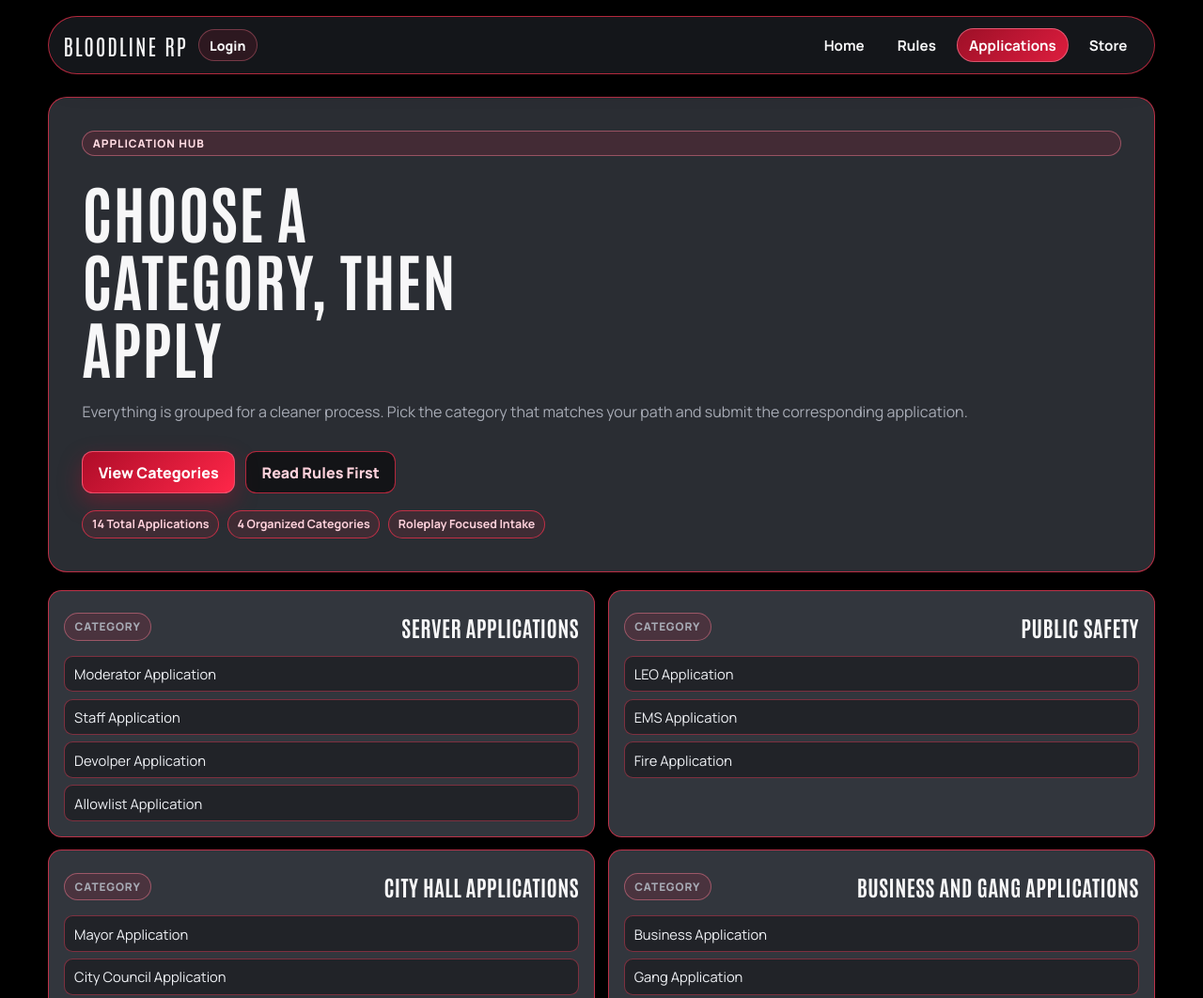
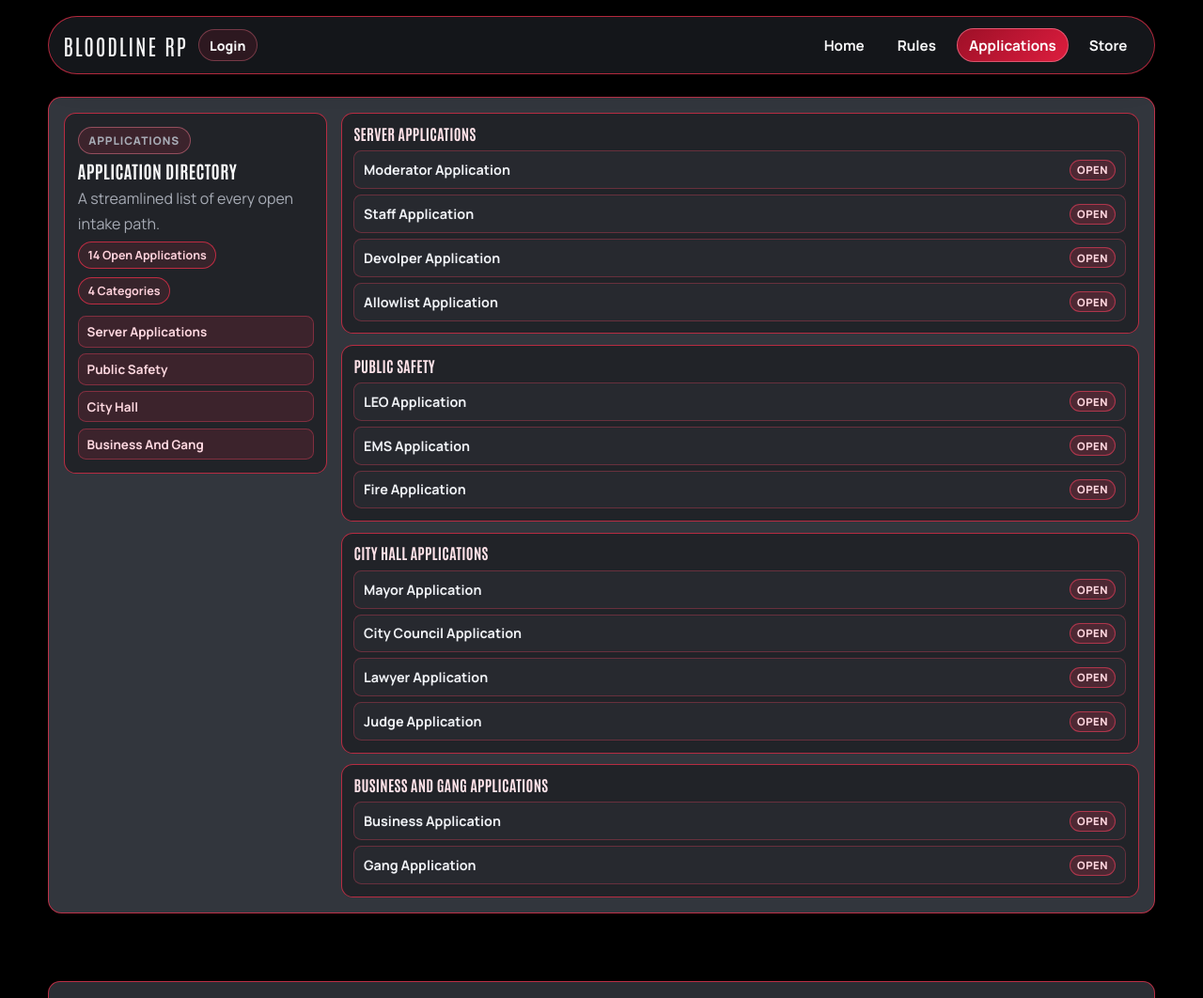
Before and after one commit to nicknubbz1/Bloodline-RP-Website, a plain HTML site: page applications.html in a window 1280 px wide. Shown: the top 1062 px of the page at 94% size. Drawn offline with Linux system fonts and the light colour scheme; no server answers.

Commit message:
Replace applications layout with sleek directory-style design

```diff
--- a/applications.html
+++ b/applications.html
@@ -34,70 +34,61 @@
   </header>
 
   <main>
-    <section class="hero reveal applications-hero">
-      <p class="eyebrow">Application Hub</p>
-      <h1>Choose A Category, Then Apply</h1>
-      <p class="hero-copy">Everything is grouped for a cleaner process. Pick the category that matches your path and submit the corresponding application.</p>
-      <div class="hero-actions">
-        <a class="btn btn-primary" href="#apply-grid">View Categories</a>
-        <a class="btn btn-ghost" href="rules.html">Read Rules First</a>
+    <section class="panel reveal app-shell" id="apply-grid">
+      <aside class="app-nav">
+        <p class="eyebrow">Applications</p>
+        <h2>Application Directory</h2>
+        <p class="hero-copy">A streamlined list of every open intake path.</p>
+        <div class="app-meta">
+          <span>14 Open Applications</span>
+          <span>4 Categories</span>
         </div>
-      <div class="app-meta">
-        <span>14 Total Applications</span>
-        <span>4 Organized Categories</span>
-        <span>Roleplay Focused Intake</span>
+        <ul class="app-nav-list">
+          <li>Server Applications</li>
+          <li>Public Safety</li>
+          <li>City Hall</li>
+          <li>Business And Gang</li>
+        </ul>
+      </aside>
+
+      <div class="app-stage">
+        <section class="app-block">
+          <h3>Server Applications</h3>
+          <div class="app-rows">
+            <div class="app-row"><span>Moderator Application</span><span class="app-status">Open</span></div>
+            <div class="app-row"><span>Staff Application</span><span class="app-status">Open</span></div>
+            <div class="app-row"><span>Devolper Application</span><span class="app-status">Open</span></div>
+            <div class="app-row"><span>Allowlist Application</span><span class="app-status">Open</span></div>
           </div>
         </section>
 
-    <section class="app-categories reveal" id="apply-grid">
-      <article class="panel app-category">
-        <div class="panel-head">
-          <p class="eyebrow">Category</p>
-          <h2>Server Applications</h2>
+        <section class="app-block">
+          <h3>Public Safety</h3>
+          <div class="app-rows">
+            <div class="app-row"><span>LEO Application</span><span class="app-status">Open</span></div>
+            <div class="app-row"><span>EMS Application</span><span class="app-status">Open</span></div>
+            <div class="app-row"><span>Fire Application</span><span class="app-status">Open</span></div>
           </div>
-        <ul class="app-list">
-          <li>Moderator Application</li>
-          <li>Staff Application</li>
-          <li>Devolper Application</li>
-          <li>Allowlist Application</li>
-        </ul>
-      </article>
+        </section>
 
-      <article class="panel app-category">
-        <div class="panel-head">
-          <p class="eyebrow">Category</p>
-          <h2>Public Safety</h2>
+        <section class="app-block">
+          <h3>City Hall Applications</h3>
+          <div class="app-rows">
+            <div class="app-row"><span>Mayor Application</span><span class="app-status">Open</span></div>
+            <div class="app-row"><span>City Council Application</span><span class="app-status">Open</span></div>
+            <div class="app-row"><span>Lawyer Application</span><span class="app-status">Open</span></div>
+            <div class="app-row"><span>Judge Application</span><span class="app-status">Open</span></div>
           </div>
-        <ul class="app-list">
-          <li>LEO Application</li>
-          <li>EMS Application</li>
-          <li>Fire Application</li>
-        </ul>
-      </article>
+        </section>
 
-      <article class="panel app-category">
-        <div class="panel-head">
-          <p class="eyebrow">Category</p>
-          <h2>City Hall Applications</h2>
+        <section class="app-block">
+          <h3>Business And Gang Applications</h3>
+          <div class="app-rows">
+            <div class="app-row"><span>Business Application</span><span class="app-status">Open</span></div>
+            <div class="app-row"><span>Gang Application</span><span class="app-status">Open</span></div>
           </div>
-        <ul class="app-list">
-          <li>Mayor Application</li>
-          <li>City Council Application</li>
-          <li>Lawyer Application</li>
-          <li>Judge Application</li>
-        </ul>
-      </article>
-
-      <article class="panel app-category">
-        <div class="panel-head">
-          <p class="eyebrow">Category</p>
-          <h2>Business And Gang Applications</h2>
+        </section>
       </div>
-        <ul class="app-list">
-          <li>Business Application</li>
-          <li>Gang Application</li>
-        </ul>
-      </article>
     </section>
   </main>
 
--- a/docs/style.css
+++ b/docs/style.css
@@ -435,6 +435,98 @@ h1 span,
   gap: 0.75rem;
 }
 
+.app-shell {
+  display: grid;
+  grid-template-columns: 280px 1fr;
+  gap: 0.9rem;
+  align-items: start;
+}
+
+.app-nav {
+  position: sticky;
+  top: 5.8rem;
+  border: 1px solid var(--line);
+  border-radius: 0.78rem;
+  background: rgba(0, 0, 0, 0.34);
+  padding: 0.85rem;
+}
+
+.app-nav h2 {
+  font-size: 1.18rem;
+  margin: 0.45rem 0 0.4rem;
+}
+
+.app-nav-list {
+  margin: 0.75rem 0 0;
+  padding: 0;
+  list-style: none;
+  display: grid;
+  gap: 0.4rem;
+}
+
+.app-nav-list li {
+  border: 1px solid rgba(255, 67, 97, 0.36);
+  background: rgba(255, 39, 73, 0.12);
+  border-radius: 0.52rem;
+  padding: 0.42rem 0.55rem;
+  color: #ffd8e0;
+  font-size: 0.84rem;
+  font-weight: 700;
+}
+
+.app-stage {
+  display: grid;
+  gap: 0.72rem;
+}
+
+.app-block {
+  border: 1px solid var(--line);
+  border-radius: 0.78rem;
+  background: rgba(0, 0, 0, 0.34);
+  padding: 0.8rem;
+}
+
+.app-block h3 {
+  margin: 0;
+  font-size: 1rem;
+  color: #ffe3e9;
+}
+
+.app-rows {
+  margin-top: 0.58rem;
+  display: grid;
+  gap: 0.38rem;
+}
+
+.app-row {
+  border: 1px solid rgba(255, 67, 97, 0.3);
+  border-radius: 0.52rem;
+  background: rgba(42, 45, 51, 0.72);
+  padding: 0.52rem 0.6rem;
+  display: flex;
+  align-items: center;
+  justify-content: space-between;
+  gap: 0.55rem;
+}
+
+.app-row span:first-child {
+  font-size: 0.9rem;
+  color: #f0f2f6;
+  font-weight: 700;
+}
+
+.app-status {
+  font-size: 0.71rem;
+  font-weight: 800;
+  letter-spacing: 0.05em;
+  text-transform: uppercase;
+  color: #ffd7df;
+  border: 1px solid rgba(255, 67, 97, 0.55);
+  border-radius: 999px;
+  padding: 0.16rem 0.45rem;
+  background: rgba(255, 39, 73, 0.18);
+}
+
 .app-meta {
   display: flex;
   gap: 0.55rem;
@@ -654,6 +746,14 @@ button[disabled] {
     grid-template-columns: 1fr;
   }
 
+  .app-shell {
+    grid-template-columns: 1fr;
+  }
+
+  .app-nav {
+    position: static;
+  }
+
   .cards .card,
   .section-grid .card,
   .rules-grid .card,
@@ -726,6 +826,11 @@ button[disabled] {
   .account-grid .card {
     grid-column: span 12;
   }
+
+  .app-row {
+    align-items: flex-start;
+    flex-direction: column;
+  }
 }
 
 /* Hard theme lock: force a pure black page background and remove red backdrop layers. */
--- a/style.css
+++ b/style.css
@@ -435,6 +435,98 @@ h1 span,
   gap: 0.75rem;
 }
 
+.app-shell {
+  display: grid;
+  grid-template-columns: 280px 1fr;
+  gap: 0.9rem;
+  align-items: start;
+}
+
+.app-nav {
+  position: sticky;
+  top: 5.8rem;
+  border: 1px solid var(--line);
+  border-radius: 0.78rem;
+  background: rgba(0, 0, 0, 0.34);
+  padding: 0.85rem;
+}
+
+.app-nav h2 {
+  font-size: 1.18rem;
+  margin: 0.45rem 0 0.4rem;
+}
+
+.app-nav-list {
+  margin: 0.75rem 0 0;
+  padding: 0;
+  list-style: none;
+  display: grid;
+  gap: 0.4rem;
+}
+
+.app-nav-list li {
+  border: 1px solid rgba(255, 67, 97, 0.36);
+  background: rgba(255, 39, 73, 0.12);
+  border-radius: 0.52rem;
+  padding: 0.42rem 0.55rem;
+  color: #ffd8e0;
+  font-size: 0.84rem;
+  font-weight: 700;
+}
+
+.app-stage {
+  display: grid;
+  gap: 0.72rem;
+}
+
+.app-block {
+  border: 1px solid var(--line);
+  border-radius: 0.78rem;
+  background: rgba(0, 0, 0, 0.34);
+  padding: 0.8rem;
+}
+
+.app-block h3 {
+  margin: 0;
+  font-size: 1rem;
+  color: #ffe3e9;
+}
+
+.app-rows {
+  margin-top: 0.58rem;
+  display: grid;
+  gap: 0.38rem;
+}
+
+.app-row {
+  border: 1px solid rgba(255, 67, 97, 0.3);
+  border-radius: 0.52rem;
+  background: rgba(42, 45, 51, 0.72);
+  padding: 0.52rem 0.6rem;
+  display: flex;
+  align-items: center;
+  justify-content: space-between;
+  gap: 0.55rem;
+}
+
+.app-row span:first-child {
+  font-size: 0.9rem;
+  color: #f0f2f6;
+  font-weight: 700;
+}
+
+.app-status {
+  font-size: 0.71rem;
+  font-weight: 800;
+  letter-spacing: 0.05em;
+  text-transform: uppercase;
+  color: #ffd7df;
+  border: 1px solid rgba(255, 67, 97, 0.55);
+  border-radius: 999px;
+  padding: 0.16rem 0.45rem;
+  background: rgba(255, 39, 73, 0.18);
+}
+
 .app-meta {
   display: flex;
   gap: 0.55rem;
@@ -654,6 +746,14 @@ button[disabled] {
     grid-template-columns: 1fr;
   }
 
+  .app-shell {
+    grid-template-columns: 1fr;
+  }
+
+  .app-nav {
+    position: static;
+  }
+
   .cards .card,
   .section-grid .card,
   .rules-grid .card,
@@ -726,6 +826,11 @@ button[disabled] {
   .account-grid .card {
     grid-column: span 12;
   }
+
+  .app-row {
+    align-items: flex-start;
+    flex-direction: column;
+  }
 }
 
 /* Hard theme lock: force a pure black page background and remove red backdrop layers. */
```
Also changed, not shown: docs/applications.html (+45 -54 lines). Lines whose indentation alone changed are shown as unchanged.
